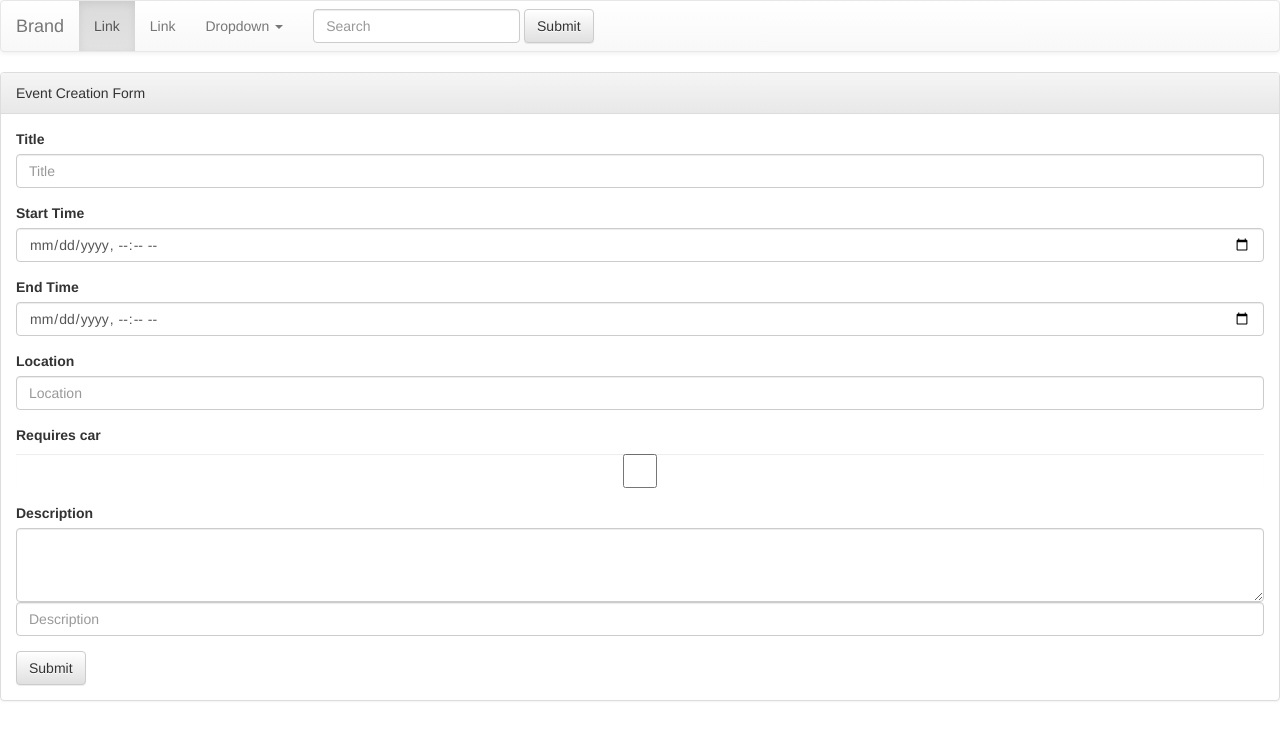
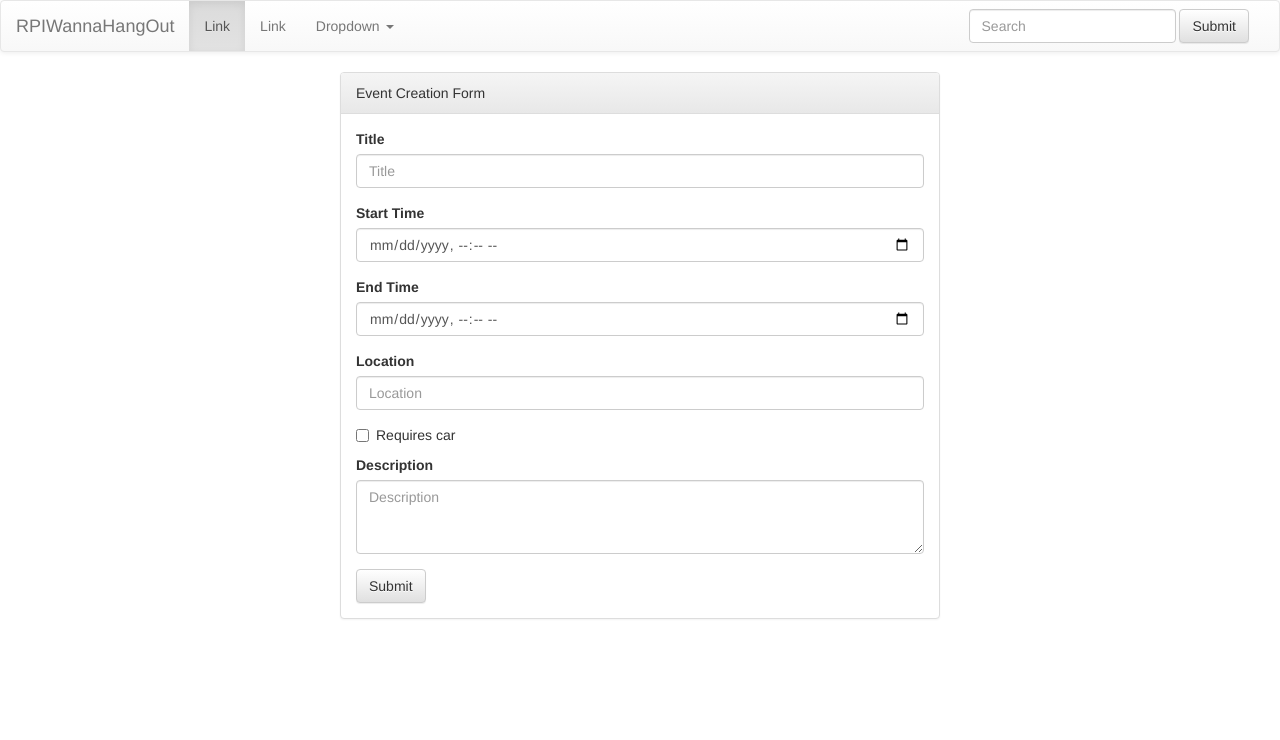
Before and after one commit to Web-Systems-Development-Team/RPIwannahangout, a PHP site: page / in a window 1280 px wide. Shown: the top 740 px of the page. Run offline with PHP 8.4, Linux system fonts and the light colour scheme; some libraries are stand-ins or nearby versions.

Commit message:
Added detail view for events and moved a few things

```diff
--- /dev/null
+++ b/assets/css/style.css
@@ -0,0 +1,5 @@
+.panel-default {
+	width: 600px;
+	margin-left: auto;
+	margin-right: auto;
+}
--- /dev/null
+++ b/basic_includes/head_includes.php
@@ -0,0 +1,14 @@
+<meta charset="utf-8">
+<meta http-equiv="X-UA-Compatible" content="IE=edge">
+<meta name="viewport" content="width=device-width, initial-scale=1">
+<!-- <link rel="stylesheet" type="text/css" href="assets/bootstrap/css/bootstrap.css"> -->
+<!-- Latest compiled and minified CSS -->
+<link rel="stylesheet" href="https://maxcdn.bootstrapcdn.com/bootstrap/3.2.0/css/bootstrap.min.css">
+<link rel="stylesheet" href="https://maxcdn.bootstrapcdn.com/bootstrap/3.2.0/css/bootstrap-theme.min.css">
+<link rel="stylesheet" href="assets/css/style.css">
+<!-- HTML5 Shim and Respond.js IE8 support of HTML5 elements and media queries -->
+<!-- WARNING: Respond.js doesn't work if you view the page via file:// -->
+<!--[if lt IE 9]>
+  <script src="https://oss.maxcdn.com/html5shiv/3.7.2/html5shiv.min.js"></script>
+  <script src="https://oss.maxcdn.com/respond/1.4.2/respond.min.js"></script>
+<![endif]-->
--- a/basic_includes/navbar.php
+++ b/basic_includes/navbar.php
@@ -4,15 +4,16 @@
     <div class="navbar-header">
       <button type="button" class="navbar-toggle collapsed" data-toggle="collapse" data-target="#bs-example-navbar-collapse-1">
         <span class="sr-only">Toggle navigation</span>
+        <!-- these three spans are decoration for the expand button -->
         <span class="icon-bar"></span>
         <span class="icon-bar"></span>
         <span class="icon-bar"></span>
       </button>
-      <a class="navbar-brand" href="#">Brand</a>
+      <a class="navbar-brand" href="http://websys.edu:8080/RPIWannaHangOut/index.php">RPIWannaHangOut</a>
     </div>
 
     <!-- Collect the nav links, forms, and other content for toggling -->
-    <div class="collapse navbar-collapse" id="bs-example-navbar-collapse-1">
+    <div class="collapse navbar-collapse">
       <ul class="nav navbar-nav">
         <li class="active"><a href="#">Link</a></li>
         <li><a href="#">Link</a></li>
@@ -29,7 +30,7 @@
           </ul>
         </li>
       </ul>
-      <form class="navbar-form navbar-left" role="search">
+      <form class="navbar-form navbar-right" role="search">
         <div class="form-group">
           <input type="text" class="form-control" placeholder="Search">
         </div>
--- a/index.php
+++ b/index.php
@@ -1,45 +1,42 @@
 <!DOCTYPE html>
 <html>
 <head>
-	<title>RPI Wanna Hangout</title>
-	<!-- <link rel="stylesheet" type="text/css" href="bootstrap/css/bootstrap.css"> -->
-	<!-- Latest compiled and minified CSS -->
-	<link rel="stylesheet" href="https://maxcdn.bootstrapcdn.com/bootstrap/3.2.0/css/bootstrap.min.css">
-	<link rel="stylesheet" href="https://maxcdn.bootstrapcdn.com/bootstrap/3.2.0/css/bootstrap-theme.min.css">
+	<?php include_once 'basic_includes/head_includes.php' ?>
+    <title>RPI Wanna Hangout</title>
 </head>
 <body>
-
-<?php include 'basic_includes/navbar.php' ?>
-
+	<?php include 'basic_includes/navbar.php' ?>
 
 	<div class="panel panel-default">
 		<div class="panel-heading">Event Creation Form</div>
 		<div class="panel-body">
-			<form role="form" action="form_handling/create_event_form.php" method="post">
+			<form role="form" id="event_creation_form" action="form_handling/create_event_form.php" method="post">
 				<div class="form-group">
 					<label for="title">Title</label>
-					<input class="form-control" type="text" id="title" placeholder="Title">
+					<input class="form-control" type="text" id="title" name="title" placeholder="Title">
 				</div>
 				<div class="form-group">
 					<label for="start_time">Start Time</label>
-					<input class="form-control" type="datetime-local" id="start_time">
+					<input class="form-control" type="datetime-local" id="start_time"name="start_time">
 				</div>
 				<div class="form-group">
 					<label for="end_time">End Time</label>
-					<input class="form-control" type="datetime-local" id="end_time">
+					<input class="form-control" type="datetime-local" id="end_time"name="end_time">
 				</div>
 				<div class="form-group">
 					<label for="location">Location</label>
-					<input class="form-control" type="text" id="location" placeholder="Location">
+					<input class="form-control" type="text" id="location" name="location" placeholder="Location">
 				</div>
-				<div class="form-group">
-					<label for="need_car">Requires car</label>
-					<input class="form-control" type="checkbox" id="need_car" value="1">
+				<div class="checkbox">
+					<label>
+						<input type="checkbox" name="need_car" value="1">Requires car
+					</label>
+
 				</div>
 				<div class="form-group">
 					<label for="description">Description</label>
-					<textarea class="form-control" rows="3"></textarea>
-					<input class="form-control" type="text" id="description" placeholder="Description">
+					<textarea class="form-control" rows="3" name="description" placeholder="Description" form="event_creation_form"></textarea>
+					<!-- <input class="form-control" type="text" id="description" placeholder="Description"> -->
 				</div>
 				<button type="submit" class="btn btn-default">Submit</button>
 			</form>
@@ -50,8 +47,8 @@
 	<!-- <h1>Event list (not done yet)</h1> -->
 
 	<script src="//ajax.googleapis.com/ajax/libs/jquery/1.11.1/jquery.min.js"></script>
-	<!-- <script src="bootstrap/js/bootstrap.min.js"></script> -->
+	<!-- <script src="assets/bootstrap/js/bootstrap.min.js"></script> -->
 	<!-- Latest compiled and minified JavaScript -->
-<script src="https://maxcdn.bootstrapcdn.com/bootstrap/3.2.0/js/bootstrap.min.js"></script>
+	<script src="https://maxcdn.bootstrapcdn.com/bootstrap/3.2.0/js/bootstrap.min.js"></script>
 </body>
 </html>
```
Also changed, not shown: event_details.php (added, +37 -0 lines), form_handling/create_event_form.php (+15 -8 lines), assets/bootstrap/css/bootstrap-theme.css (renamed from bootstrap/css/bootstrap-theme.css), assets/bootstrap/css/bootstrap-theme.min.css (renamed from bootstrap/css/bootstrap-theme.min.css), assets/bootstrap/css/bootstrap.css (renamed from bootstrap/css/bootstrap.css), assets/bootstrap/css/bootstrap.min.css (renamed from bootstrap/css/bootstrap.min.css), assets/bootstrap/fonts/glyphicons-halflings-regular.ttf (renamed from bootstrap/fonts/glyphicons-halflings-regular.ttf), assets/bootstrap/fonts/glyphicons-halflings-regular.woff (renamed from bootstrap/fonts/glyphicons-halflings-regular.woff), assets/bootstrap/js/bootstrap.js (renamed from bootstrap/js/bootstrap.js), assets/bootstrap/js/bootstrap.min.js (renamed from bootstrap/js/bootstrap.min.js), 8 other files.
